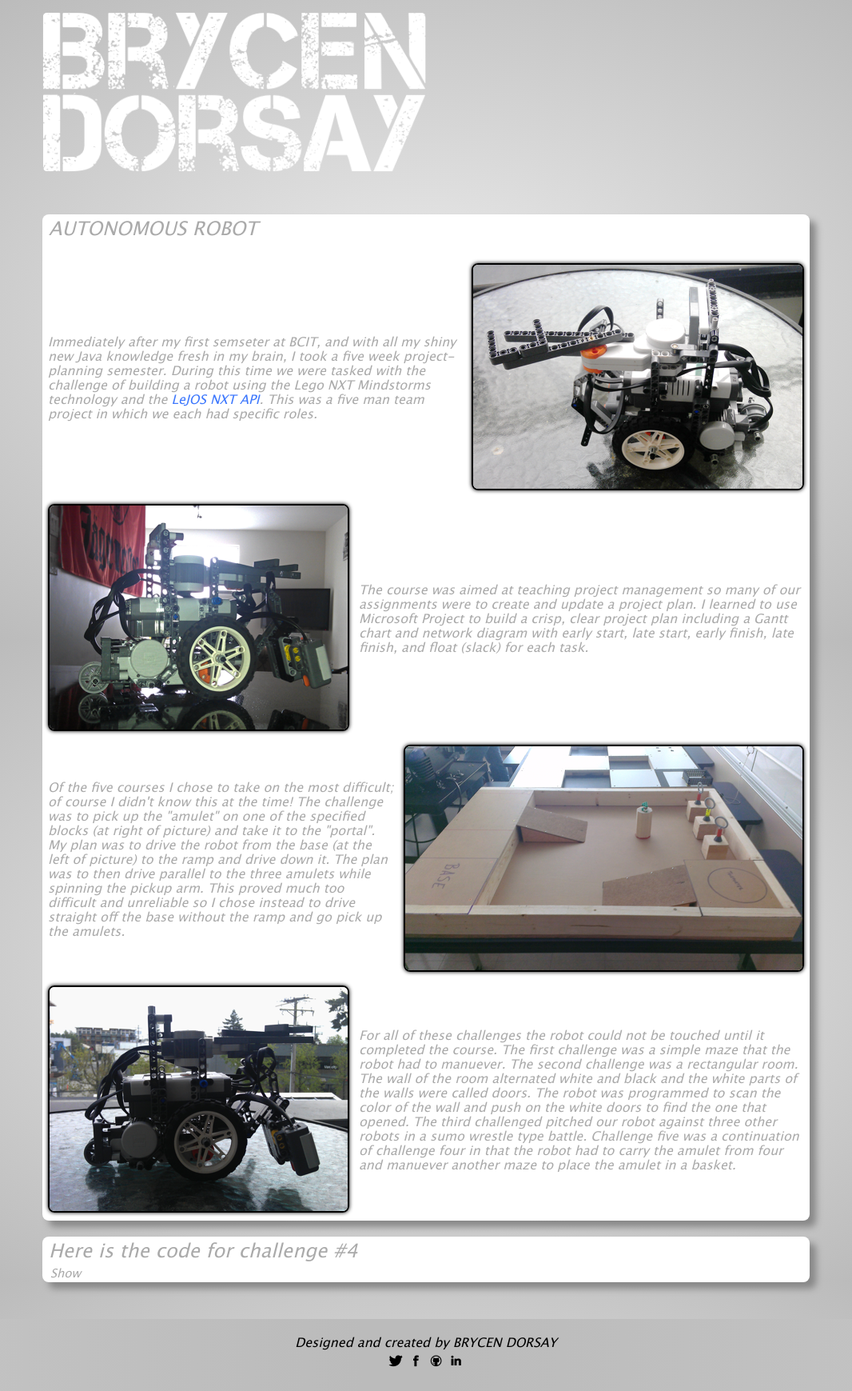
After one commit to Brymastr/Portfolio-Website, a PHP site: page /auto-robot.php in a window 1280 px wide. The commit adds this page. Shown: the whole page at 80% size, without its empty margins (107-1173 px from the left). Run offline with PHP 8.4, Linux system fonts and the light colour scheme; some libraries are stand-ins or nearby versions.

Commit message:
Added auto-robot.php page show/hide almost working added many robot images to folder merged project.css with style.css

```diff
--- /dev/null
+++ b/Profile/float/auto-robot.php
@@ -0,0 +1,89 @@
+
+<?php include 'header.php'; ?>
+<!-- CONTENT -->
+<div id="content">
+	<div class="page">
+		<div class="content-block skin">
+			<h2>AUTONOMOUS ROBOT</h2>
+			<table>
+				<tr class="info-row">
+					<td>Immediately after my first semseter at BCIT, and with all my
+						shiny new Java knowledge fresh in my brain, I took a five week
+						project-planning semester. During this time we were tasked with
+						the challenge of building a robot using the Lego NXT Mindstorms
+						technology and the <a
+						href="http://lejos.sourceforge.net/p_technologies/nxt/nxj/api/">LeJOS
+							NXT API</a>. This was a five man team project in which we each
+						had specific roles.
+					</td>
+					<td><img class="img" src="images/robot-1-small.png" alt="robot" />
+					</td>
+				</tr>
+			</table>
+			<table>
+				<tr class="info-row">
+					<td><img class="img" src="images/robot-2-small.png" alt="robot" />
+					</td>
+					<td>The course was aimed at teaching project management so many of
+						our assignments were to create and update a project plan. I
+						learned to use Microsoft Project to build a crisp, clear project
+						plan including a Gantt chart and network diagram with early start,
+						late start, early finish, late finish, and float (slack) for each
+						task.</td>
+				</tr>
+			</table>
+			<table>
+				<tr class="info-row">
+					<td>Of the five courses I chose to take on the most difficult; of
+						course I didn't know this at the time! The challenge was to pick
+						up the "amulet" on one of the specified blocks (at right of
+						picture) and take it to the "portal". My plan was to drive the
+						robot from the base (at the left of picture) to the ramp and drive
+						down it. The plan was to then drive parallel to the three amulets
+						while spinning the pickup arm. This proved much too difficult and
+						unreliable so I chose instead to drive straight off the base
+						without the ramp and go pick up the amulets.</td>
+					<td><img class="img" src="images/table-4-small.png" alt="table 4" />
+					</td>
+				</tr>
+			</table>
+			<table>
+				<tr class="info-row">
+					<td><img class="img" src="images/robot-5-small.png" alt="robot" />
+					</td>
+					<td>For all of these challenges the robot could not be touched
+						until it completed the course. The first challenge was a simple
+						maze that the robot had to manuever. The second challenge was a
+						rectangular room. The wall of the room alternated white and black
+						and the white parts of the walls were called doors. The robot was
+						programmed to scan the color of the wall and push on the white
+						doors to find the one that opened. The third challenged pitched
+						our robot against three other robots in a sumo wrestle type
+						battle. Challenge five was a continuation of challenge four in
+						that the robot had to carry the amulet from four and manuever
+						another maze to place the amulet in a basket.</td>
+				</tr>
+			</table>
+		</div>
+		<div class="content-block skin">
+			<div id="hiding-nav">
+				<h2>Here is the code for challenge #4</h2>
+				<a href="#" class="hide"><h3>Show</h3> </a> <a href="#" class="show"><h3>Hide</h3>
+				</a>
+				<ul id="hiding-menu" class="tran1">
+					<li><pre class="prettyprint">
+							<?php $file_handle = fopen("code.txt", "r");
+							while (!feof($file_handle)) {
+				   					$line = fgets($file_handle);
+				   					echo $line;
+								}
+								fclose($file_handle);
+								?>
+						</pre></li>
+				</ul>
+			</div>
+		</div>
+	</div>
+</div>
+
+<?php include 'footer.php'?>
--- a/Profile/float/food-inc.php
+++ b/Profile/float/food-inc.php
@@ -60,3 +60,4 @@
 	</div>
 </div>
 <!-- CONTENT -->
+<?php include 'footer.php'?>
--- a/Profile/float/header.php
+++ b/Profile/float/header.php
@@ -4,9 +4,9 @@
 	<meta http-equiv="Content-Type" content="text/html; charset=UTF-8">
 	<title>Dorsay Creations</title>
 	<link href="styles/style.css" rel="stylesheet" type="text/css" />
-	<link href="styles/projects.css" rel="stylesheet" type="text/css" />
 	<link href="styles/font-awesome.min.css" rel="stylesheet"
 		type="text/css" />
+	<script src="https://google-code-prettify.googlecode.com/svn/loader/run_prettify.js?lang=css&skin=sons-of-obsidian"></script>
 	<script src="js/holder.js"></script>
 	<script type="text/javascript" src="js/jquery.js"></script>
 	<script type="text/javascript" src="js/actions.js"></script>
--- a/Profile/float/styles/projects.css
+++ /dev/null
@@ -1 +0,0 @@
-@CHARSET "UTF-8";
--- a/Profile/float/styles/style.css
+++ b/Profile/float/styles/style.css
@@ -207,12 +207,12 @@ p {
     position: relative;
 }
 
-div[id^="project-"] {
+.project {
     margin:20px 15px 20px 15px;
     width:960px;
 }
 
-table {
+.project-table {
     width:100%;
     padding-top:-30px;
 }
@@ -234,6 +234,12 @@ td {
     padding: 0px;
     margin: 0px;
 }
+
+.right-column img {
+	width: 260px;
+	height: 150px;
+}
+
 .right-column img:hover, .left-column:hover {
     outline: none;
     border-color: #9ecaed;
@@ -270,10 +276,47 @@ table td {
 	border: solid 2px black;
 	box-shadow: 0 0 5px black;
 	height: 280px;
-	width: 480px;
 }
 
-img {
-	padding: 0px;
-	margin: 0px;
+a {
+	color: #3E78FD;
+	text-decoration: none;
 }
+
+/*   HIDING CODE STUFF     */
+
+#hiding-nav a h3 {
+	margin-top: -20px;
+	text-align: left;
+	padding-left: 10px;
+}
+
+pre {
+	margin: 5px;
+}
+
+ul {
+	list-style: none;
+	margin-left: -40px;
+}
+
+.tran1 { -o-transition: all 1s;-moz-transition: all 1s;-webkit-transition: all 1s; transition: all 1s;}
+
+.hide, .show  { display: none;  font-size: 80%; vertical-align: middle; }
+
+@media all and (min-width:1px) { .hide, .show  { display: inline; } }
+
+a.hide:focus + .show { display: inline; }
+.show { display: none; }
+a.hide:focus { display: none; }
+
+#hiding-menu { opacity: 0; height: 0em; }
+#hiding-menu li{display: none;}
+a.hide:focus ~ #hiding-menu { opacity: 1; height: 71.5em; overflow: hidden}
+a.hide:focus ~ #hiding-menu li { display: inline;}
+
+@media print {
+.hide, .show  { display: none; }
+#hiding-nav { position: static; border: none; width: auto; }
+#hiding-menu { width: auto; }
+}
```
Also changed, not shown: Profile/float/projects.php (+44 -49 lines), Profile/float/images/robot-1-small.png (added), Profile/float/images/robot-1.jpg (added), Profile/float/images/robot-2-small.png (added), Profile/float/images/robot-2.jpg (added), Profile/float/images/robot-3-small.png (added), Profile/float/images/robot-3.jpg (added), Profile/float/images/robot-4-small.png (added), Profile/float/images/robot-4.jpg (added), Profile/float/images/robot-5-small.png (added), Profile/float/images/table-4-small.png (added), 2 other files.
